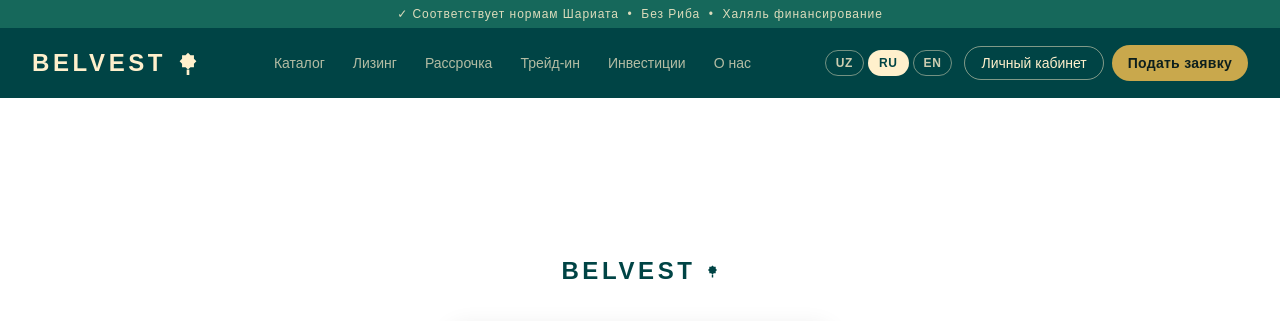
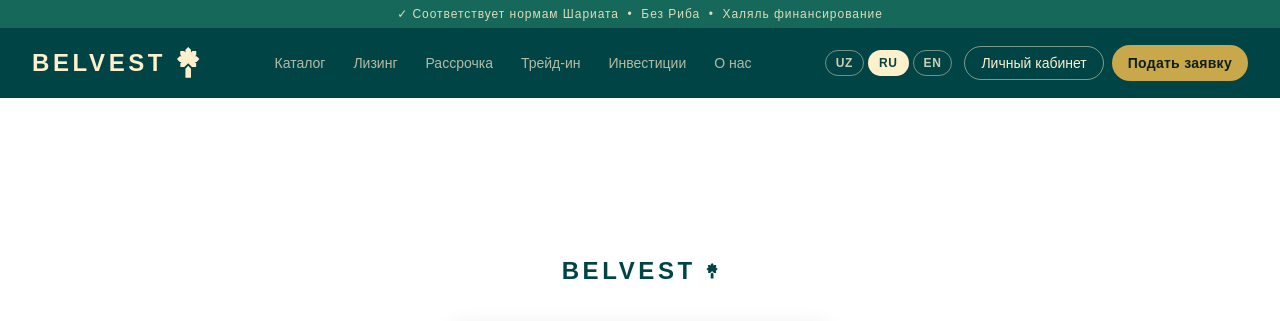
Before and after one commit to ikromov098/belvestuz, a Next.js app: page /portal in a window 1280 px wide. Shown: the top 321 px of the page. Built offline with nearby package versions, Linux system fonts and the light colour scheme; a web font is replaced by a local one.

Commit message:
brand and content update

```diff
--- a/src/app/portal/page.tsx
+++ b/src/app/portal/page.tsx
@@ -85,7 +85,7 @@
 function LogoMark({ color }: { color: string }) {
   return (
     <span style={{ color, display: 'inline-flex' }}>
-      <BelvestIcon className="w-[13px] h-4" />
+      <BelvestIcon className="h-4 w-auto" />
     </span>
   );
 }
--- a/src/components/BelvestIcon.tsx
+++ b/src/components/BelvestIcon.tsx
@@ -1,8 +1,16 @@
 export default function BelvestIcon({ className = "" }: { className?: string }) {
   return (
-    <svg viewBox="0 0 200 210" fill="none" xmlns="http://www.w3.org/2000/svg" className={className}>
-      <polygon points="100,20 120.5,40.5 149.5,40.5 149.5,69.5 170,90 149.5,110.5 149.5,139.5 120.5,139.5 100,160 79.5,139.5 50.5,139.5 50.5,110.5 30,90 50.5,69.5 50.5,40.5 79.5,40.5" fill="currentColor"/>
-      <rect x="89" y="160" width="22" height="45" fill="currentColor"/>
+    <svg
+      viewBox="140 0 110 140"
+      xmlns="http://www.w3.org/2000/svg"
+      className={className}
+      aria-label="Belvest icon"
+    >
+      <path
+        fillRule="evenodd"
+        fill="currentColor"
+        d="M144.24,52.93l12.14-12.19h7.67l-5.42-5.52v-17.22h17.16l5.5,5.52v-11.33l12.12-12.19,12.14,12.19v11.76l5.92-5.95h17.16v17.22l-5.5,5.52h7.3l12.11,12.19-12.11,12.19h-7.76l5.5,5.52v17.22h-17.89l-16.9-17.22-17.16,17.19h-17.14v-17.22l5.5-5.52h-8.19l-12.14-12.16ZM193.41,82.49l-12.12,12.19v40.14h24.26v-40.14l-12.12-12.19h-.02Z"
+      />
     </svg>
   );
 }
--- a/src/components/Chatbot.tsx
+++ b/src/components/Chatbot.tsx
@@ -163,7 +163,7 @@
           <div className="flex items-center gap-3 px-4 py-3 shrink-0" style={{ backgroundColor: '#004445' }}>
             <div className="w-9 h-9 rounded-full flex items-center justify-center shrink-0"
               style={{ backgroundColor: 'rgba(255,240,204,0.15)' }}>
-              <BelvestIcon className="w-[14px] h-[17px] text-belvest-cream" />
+              <BelvestIcon className="h-4 w-auto text-[#FFF0CC]" />
             </div>
             <div className="flex-1 min-w-0">
               <p className="text-sm font-bold truncate" style={{ color: '#FFF0CC' }}>Belvest Ассистент</p>
--- a/src/components/layout/Footer.tsx
+++ b/src/components/layout/Footer.tsx
@@ -7,7 +7,7 @@
       <span style={{ fontWeight: 800, letterSpacing: '0.15em', fontSize: '22px', color: '#FFF0CC', lineHeight: 1 }}>
         BELVEST
       </span>
-      <BelvestIcon className="w-[17px] h-[21px] text-belvest-cream" />
+      <BelvestIcon className="h-7 w-auto text-[#FFF0CC]" />
     </div>
   );
 }
--- a/src/components/layout/Header.tsx
+++ b/src/components/layout/Header.tsx
@@ -23,7 +23,7 @@
       >
         BELVEST
       </span>
-      <BelvestIcon className="w-6 h-7 text-belvest-cream" />
+      <BelvestIcon className="h-8 w-auto text-[#FFF0CC]" />
     </Link>
   );
 }
```
Also changed, not shown: src/app/icon.svg.
